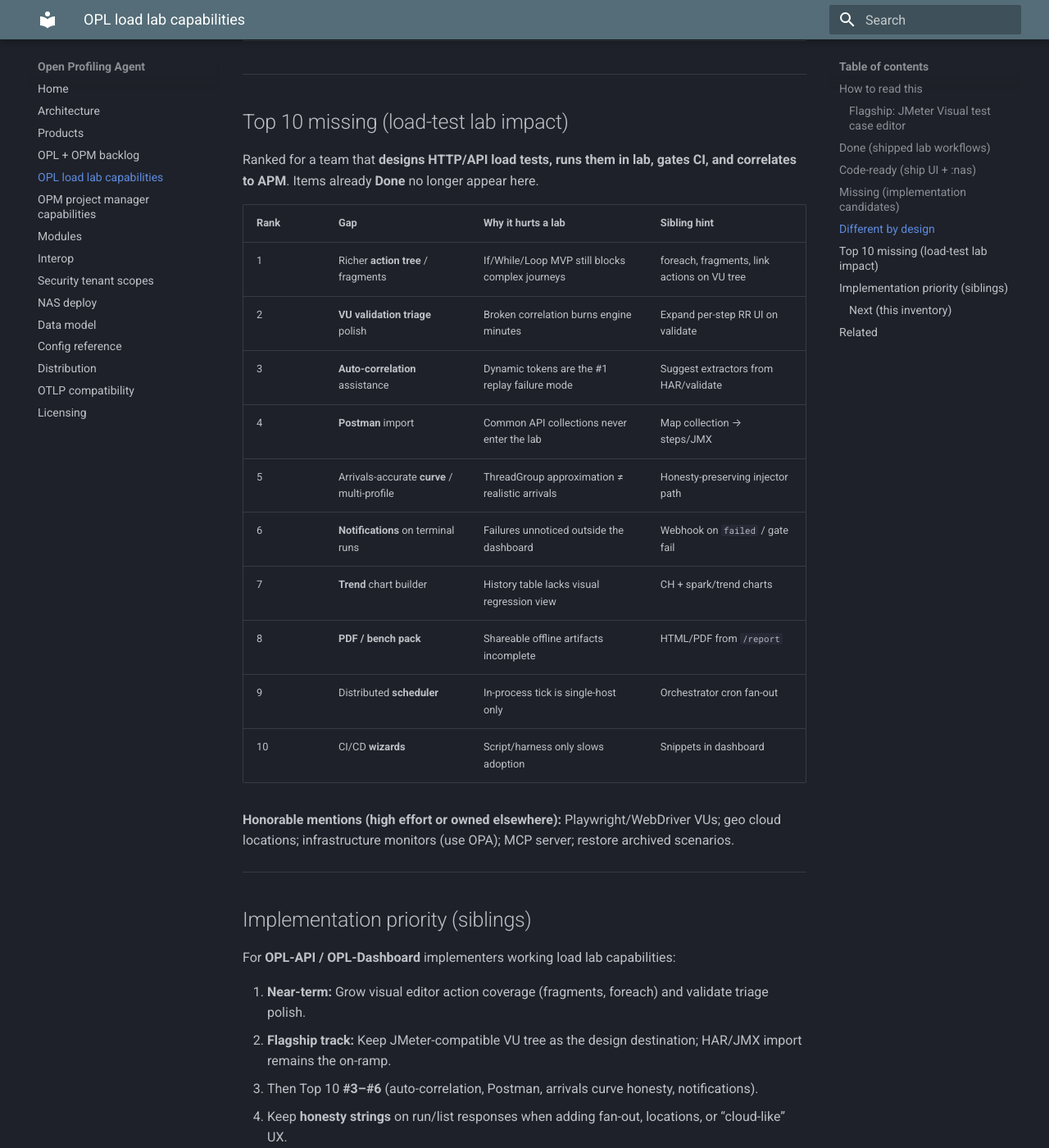
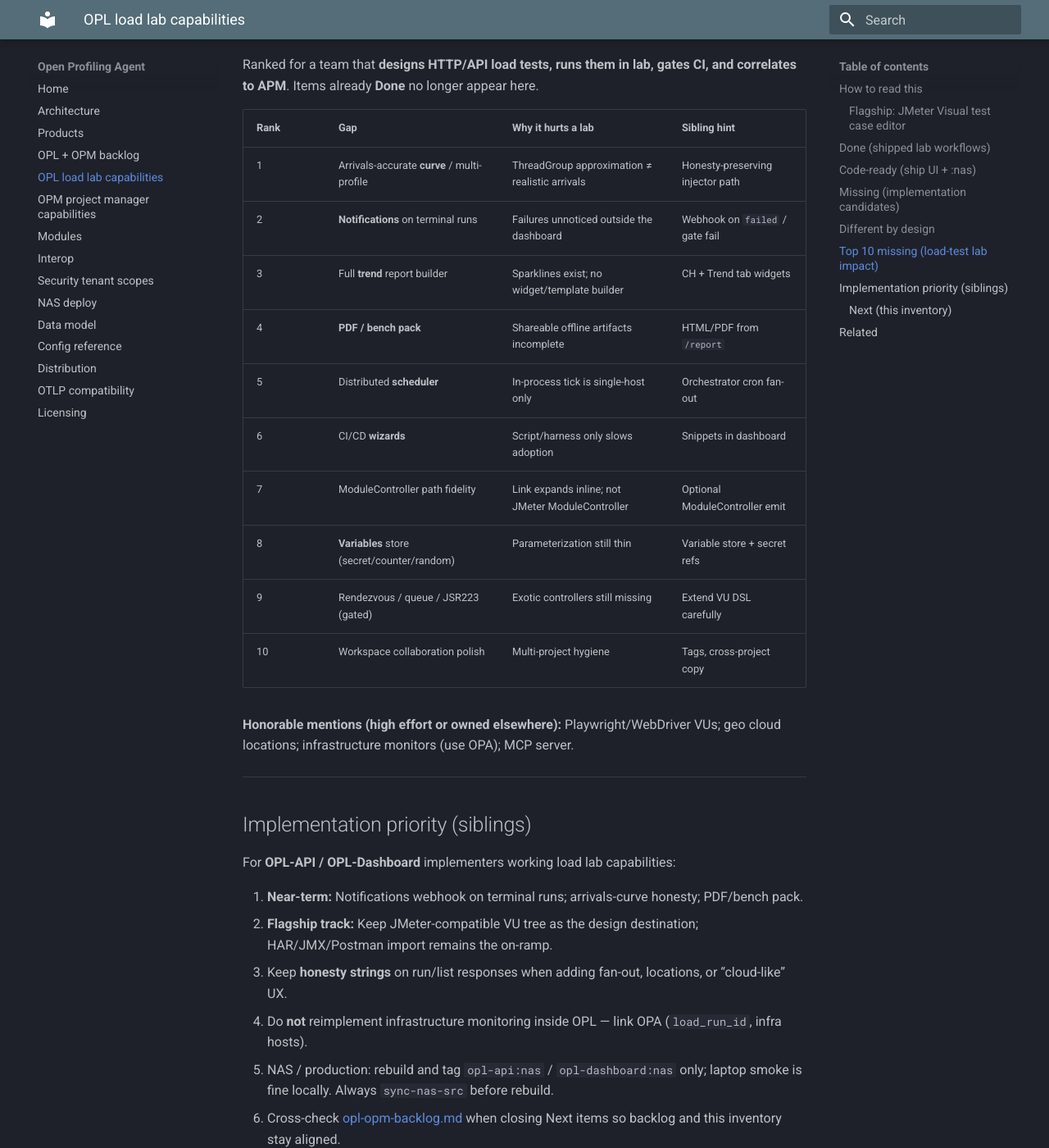
Before and after one commit to TheGrimmChester/OPA-Stack, an MkDocs documentation site: the page built from docs/opl-lab-capabilities.md, in a window 1280 px wide and 1400 px high, scrolled down 6176 px. Shown: the whole window at 82% size. Built offline with MkDocs 1.6.1 and Material for MkDocs 9.7.7, drawn with Linux system fonts in a browser that asks for light colours; some of the changed text lies outside the part shown.

Commit message:
Docs: Mark OPL ForEach, Postman, triage, and restore Done
Sync lab capabilities and backlog after the ForEach/fragments/Postman/
auto-correlation/restore pass.

```diff
--- a/docs/opl-lab-capabilities.md
+++ b/docs/opl-lab-capabilities.md
@@ -23,7 +23,7 @@
 
 **Aspirational destination:** hierarchical Virtual User tree (drag-and-drop actions, containers, logic, extractors) for building JMeter-compatible journeys **without editing raw JMX**.
 
-**OPL today (Done — deepening):** Design tab is a **VU tree** (HTTP, Transaction, If / While / Loop, extract, assert) with inspector + HTML5 DnD reorder/nest. Saves nested `steps_json` → JMX hashTrees; import round-trips controllers when parseable. Flat form-only is no longer the only path; HAR/JMX import remains the on-ramp. Still not full action-tree coverage (foreach / rendezvous / JSR223 / fragments).
+**OPL today (Done — deepening):** Design tab is a **VU tree** (HTTP, Transaction, If / While / Loop / ForEach, Fragment + Link, extract, assert) with inspector + HTML5 DnD reorder/nest. Saves nested `steps_json` → JMX hashTrees; import round-trips controllers when parseable. Fragments emit disabled GenericControllers; Link expands by name at JMX emit. HAR/JMX/Postman import remains the on-ramp. Still not full action-tree coverage (rendezvous / JSR223 / ModuleController path fidelity).
 
 ---
 
@@ -32,17 +32,19 @@
 | Capability area | OPL today | Notes / sibling codes |
 |-----------------|-----------|------------------------|
 | Virtual users / HTTP journeys | Scenario CRUD via upsert; Design VU tree + flat step fallback | `OPL-API` `load.go`, `jmeter_engine.go`; Dashboard Design |
-| **JMeter Visual editor (MVP+)** | Nested VU tree → JMX; DnD reorder/nest; If/While/Loop controllers | `VuTree.jsx`; `appendStepJMXIndent`; import tree parse |
+| **JMeter Visual editor (MVP+)** | Nested VU tree → JMX; DnD reorder/nest; If/While/Loop/ForEach; Fragment + Link | `VuTree.jsx`; `appendStepJMXIndexed`; import tree parse |
 | HAR → scenario | `POST /api/perf/scenarios/import-har` (+ Capture UI) | Skips private/metadata hosts (URL policy) |
-| JMeter JMX import / export | `import-jmx`, `export-jmx`, JMX tab; nested controllers when parseable | Best-effort HTTP / timers / extractors / CSV / classic TG + If/While/Loop/Txn |
+| **Postman collection import** | `POST /api/perf/scenarios/import-postman` (+ Capture UI) | Collection v2/v2.1 → HTTP steps; `{{var}}` → `${var}`; scripts ignored |
+| JMeter JMX import / export | `import-jmx`, `export-jmx`, JMX tab; nested controllers when parseable | Best-effort HTTP / timers / extractors / CSV / classic TG + If/While/Loop/ForEach/Txn/Fragment |
 | XHR capture import | `import-xhr` / `export-xhr` | Lab-oriented capture interchange |
-| Soft-archive + duplicate | API + Dashboard actions | Soft-delete; restore still Missing |
+| Soft-archive + **restore** | API + Dashboard (Show archived + restore) | Soft-delete; `POST .../unarchive`; list `?archived=1` |
 | Load policy presets | `GET /api/perf/load-policies` + Run & scale picker | smooth / sustained / stress / custom |
 | **Custom load curve** | `schedule.curve` points → peak VUs / duration / ramp | Dashboard `LoadCurveEditor`; ThreadGroup honesty |
 | **Scheduler UX** | `POST .../schedule` + in-process tick + Run & scale panel | `every_minutes` / `daily_at` UTC; not distributed campaign scheduler |
-| **Multi-run history** | Scenario-scoped run table (≤25) on Run & scale | Complements two-run Compare |
+| **Multi-run history + sparklines** | Scenario-scoped run table (≤25) + p95/error sparklines on Run & scale | Complements two-run Compare |
 | CSV / datasets | `datasets_json` → CSVDataSet in generated JMX | Inline CSV in Users & data tab |
 | Extractors / assertions (basic) | Nested under HTTP in VU tree | Mirrored as JMX where supported |
+| **Validate triage + auto-correlation** | `validate` returns `triage[]` + `correlation_suggestions[]`; UI Apply extract | Token/CSRF/Bearer heuristics from body_preview |
 | Load profiles | `soak` / `spike` / `ramp` + presets | Run & scale tab |
 | Multi-worker scale (same host) | `workers` / `OPA_JMETER_WORKERS` → N Docker JMeter containers | Same `load_run_id`; not geo locations |
 | Run lifecycle | Create, dispatch, cancel, metrics ingest, status | `created` / `running` / `failed` / `cancelled` honesty |
@@ -61,11 +63,10 @@
 
 ## Code-ready (ship UI + `:nas`)
 
-Most prior Code-ready items are now Done (archive/duplicate/policies/steps/report/runners/curve/scheduler). Remaining:
+Most prior Code-ready items are now Done. Remaining:
 
 | Capability | API | Lab analogue | Sibling follow-up |
 |------------|-----|--------------|-------------------|
-| Restore archived scenario | Soft-archive only (`archived=1`) | Undelete | `POST .../unarchive` + UI filter |
 | PDF bench pack | JSON/CSV report only | Shareable PDF | Report builder later |
 
 ---
@@ -74,13 +75,9 @@
 
 | Capability | Why labs need it | OPL gap | Suggested sibling work |
 |------------|------------------|---------|------------------------|
-| Richer **action tree** (foreach/rendezvous/queue/JSR223…) | Nested logic beyond If/While/Loop | Controllers MVP only | Extend VU DSL + JMX emit |
-| **VU fragments** + Link actions | Reuse shared journey pieces | No shared fragments | Reusable scenario fragments / includes |
-| **Postman** collection import | Common API collections enter the lab | Absent | `import-postman` → HTTP steps / JMX |
+| Richer **action tree** (rendezvous/queue/JSR223…) | Nested logic beyond ForEach/fragments | Controllers + fragments Done; exotic later | ModuleController path fidelity; JSR223 gated |
 | **Playwright** / real-browser VUs | Browser journeys under load | Explicitly out of scope today | New runner image or hybrid engine — large |
 | **WebDriver** / Selenium record | Recorded browser flows | Absent | Later; overlap with Playwright |
-| **Auto-correlation** studio | Dynamic tokens are the #1 replay failure | Selector metadata only | Detect dynamic tokens; suggest extractors |
-| **Validate VU** triage (deeper) | Catch broken correlation before engine minutes burn | `validate` + triage exists; UI still light | Per-step request/response triage polish |
 | **Variables** (secret, counter, random, file-backed CSV UX) | Safer, richer parameterization | Headers + inline CSV | Variable store + secret refs |
 | **Multi-profile** scenarios (mix VUs / locations) | Mixed traffic shapes | One scenario → one journey | Multi-scenario campaign or profiles array |
 | **Geo / cloud locations** + IP ranges | Multi-region realism | Single-host Docker | Federation peers ≠ public regions (honesty) |
@@ -89,7 +86,7 @@
 | **Live reporting** sinks (external APM/metrics) | External ops sinks | ClickHouse + OPA only | Optional exporters |
 | **Notifications** (email, Slack, Teams, Jira, webhook) | Failures noticed outside dashboard | None in OPL | Hook OPA alerts or OPL webhooks on terminal status |
 | **Bench report** builder (widgets, templates, **PDF**) | Shareable offline packs | JSON/CSV report Done | PDF/HTML pack later |
-| Full **trend** report builder (charts, ≤25 UI polish) | Sprint-over-sprint regressions | Multi-run history table Done; no chart builder | CH queries + Trend tab charts |
+| Full **trend** report builder (widgets, templates) | Sprint-over-sprint regressions | Sparklines + history table Done; no widget builder | CH queries + Trend tab charts |
 | **Infrastructure monitoring** during test | Host/DB health while load runs | Defer to **OPA** | Deep-link OPA infra; do not fork monitors into OPL |
 | **On-premise agent** install / capacity | Remote runner capacity | Docker only on lab host | K8s / remote runner backends (Later backlog) |
 | **MCP server** for agents | Agent tooling over the lab API | No OPL MCP | Optional thin MCP over OPL REST |
@@ -113,7 +110,7 @@
 | Honesty | Commercial grid marketing | Responses document local-sample / non-cloud limits |
 | Unsafe script samplers | JSR223 / plugins in product | Blocked unless `OPA_PERF_ALLOW_UNSAFE_JMX` |
 | Product split | Monolithic perf platform | OPL scenarios/runs; OPA traces; ORA/OSA/OPM separate |
-| Soft-delete | Hard delete in UI | Soft-archive (`archived=1`) when shipped; restore not implemented |
+| Soft-delete | Hard delete in UI | Soft-archive (`archived=1`) + restore (`unarchive`) |
 
 ---
 
@@ -123,18 +120,18 @@
 
 | Rank | Gap | Why it hurts a lab | Sibling hint |
 |------|-----|--------------------|--------------|
-| 1 | Richer **action tree** / fragments | If/While/Loop MVP still blocks complex journeys | foreach, fragments, link actions on VU tree |
-| 2 | **VU validation triage** polish | Broken correlation burns engine minutes | Expand per-step RR UI on validate |
-| 3 | **Auto-correlation** assistance | Dynamic tokens are the #1 replay failure mode | Suggest extractors from HAR/validate |
-| 4 | **Postman** import | Common API collections never enter the lab | Map collection → steps/JMX |
-| 5 | Arrivals-accurate **curve** / multi-profile | ThreadGroup approximation ≠ realistic arrivals | Honesty-preserving injector path |
-| 6 | **Notifications** on terminal runs | Failures unnoticed outside the dashboard | Webhook on `failed` / gate fail |
-| 7 | **Trend** chart builder | History table lacks visual regression view | CH + spark/trend charts |
-| 8 | **PDF / bench pack** | Shareable offline artifacts incomplete | HTML/PDF from `/report` |
-| 9 | Distributed **scheduler** | In-process tick is single-host only | Orchestrator cron fan-out |
-| 10 | CI/CD **wizards** | Script/harness only slows adoption | Snippets in dashboard |
+| 1 | Arrivals-accurate **curve** / multi-profile | ThreadGroup approximation ≠ realistic arrivals | Honesty-preserving injector path |
+| 2 | **Notifications** on terminal runs | Failures unnoticed outside the dashboard | Webhook on `failed` / gate fail |
+| 3 | Full **trend** report builder | Sparklines exist; no widget/template builder | CH + Trend tab widgets |
+| 4 | **PDF / bench pack** | Shareable offline artifacts incomplete | HTML/PDF from `/report` |
+| 5 | Distributed **scheduler** | In-process tick is single-host only | Orchestrator cron fan-out |
+| 6 | CI/CD **wizards** | Script/harness only slows adoption | Snippets in dashboard |
+| 7 | ModuleController path fidelity | Link expands inline; not JMeter ModuleController | Optional ModuleController emit |
+| 8 | **Variables** store (secret/counter/random) | Parameterization still thin | Variable store + secret refs |
+| 9 | Rendezvous / queue / JSR223 (gated) | Exotic controllers still missing | Extend VU DSL carefully |
+| 10 | Workspace collaboration polish | Multi-project hygiene | Tags, cross-project copy |
 
-**Honorable mentions (high effort or owned elsewhere):** Playwright/WebDriver VUs; geo cloud locations; infrastructure monitors (use OPA); MCP server; restore archived scenarios.
+**Honorable mentions (high effort or owned elsewhere):** Playwright/WebDriver VUs; geo cloud locations; infrastructure monitors (use OPA); MCP server.
 
 ---
 
@@ -142,20 +139,18 @@
 
 For **OPL-API / OPL-Dashboard** implementers working load lab capabilities:
 
-1. **Near-term:** Grow visual editor action coverage (fragments, foreach) and validate triage polish.
-2. **Flagship track:** Keep JMeter-compatible VU tree as the design destination; HAR/JMX import remains the on-ramp.
-3. Then Top 10 **#3–#6** (auto-correlation, Postman, arrivals curve honesty, notifications).
-4. Keep **honesty strings** on run/list responses when adding fan-out, locations, or “cloud-like” UX.
-5. Do **not** reimplement infrastructure monitoring inside OPL — link OPA (`load_run_id`, infra hosts).
-6. NAS / production: rebuild and tag `opl-api:nas` / `opl-dashboard:nas` only; laptop smoke is fine locally. Always `sync-nas-src` before rebuild.
-7. Cross-check [opl-opm-backlog.md](opl-opm-backlog.md) when closing Next items so backlog and this inventory stay aligned.
+1. **Near-term:** Notifications webhook on terminal runs; arrivals-curve honesty; PDF/bench pack.
+2. **Flagship track:** Keep JMeter-compatible VU tree as the design destination; HAR/JMX/Postman import remains the on-ramp.
+3. Keep **honesty strings** on run/list responses when adding fan-out, locations, or “cloud-like” UX.
+4. Do **not** reimplement infrastructure monitoring inside OPL — link OPA (`load_run_id`, infra hosts).
+5. NAS / production: rebuild and tag `opl-api:nas` / `opl-dashboard:nas` only; laptop smoke is fine locally. Always `sync-nas-src` before rebuild.
+6. Cross-check [opl-opm-backlog.md](opl-opm-backlog.md) when closing Next items so backlog and this inventory stay aligned.
 
 ### Next (this inventory)
 
-- Action-tree depth beyond If/While/Loop (fragments, foreach)
-- Validate triage UI polish + auto-correlation studio
-- Postman import; notifications; trend charts; PDF pack
-- Restore archived scenarios; arrivals-accurate curve (optional, honesty-first)
+- Notifications (webhook) on terminal runs; arrivals-accurate curve (optional, honesty-first)
+- PDF / bench pack; full trend report builder widgets
+- ModuleController fidelity; variables store; CI wizards
 
 ---
 
```
Also changed, not shown: other parts of docs/opl-lab-capabilities.md (+2 -2 lines), docs/opl-opm-backlog.md (+8 -3 lines).
